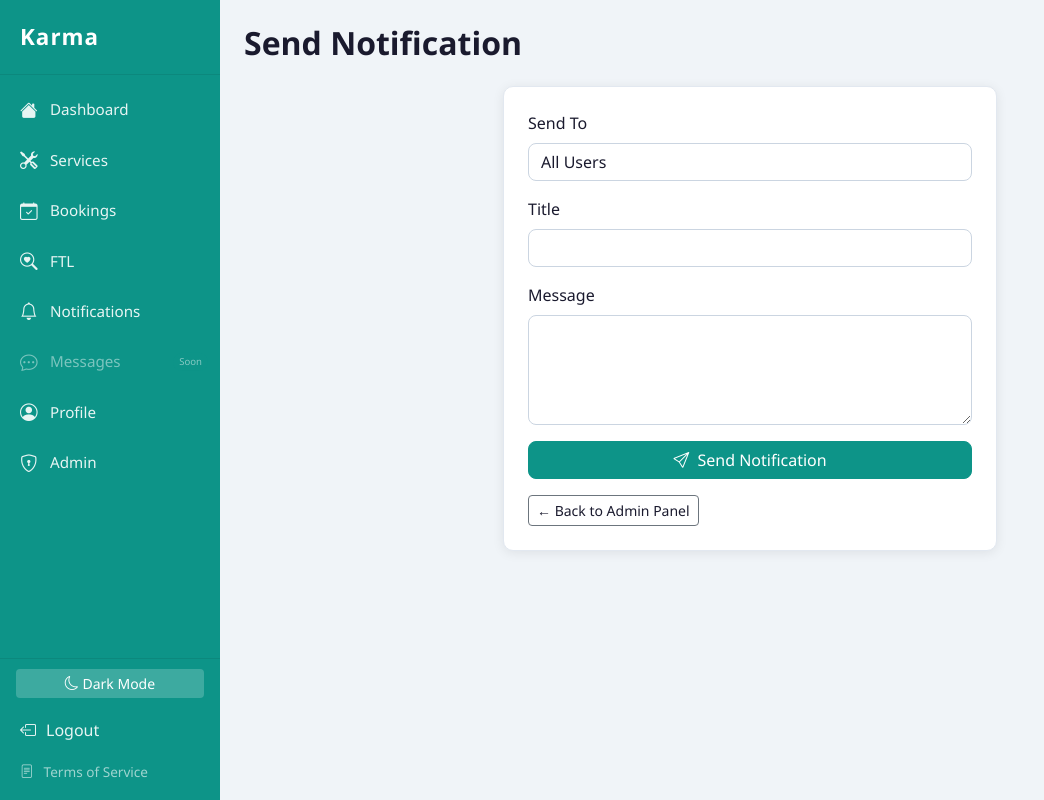
After one commit to Rockyffgod/OJT, a Django app: page /admin-panel/notify/ in a window 1280 px wide. The commit adds this page. Shown: the whole page, without its empty margins (0-1044 px from the left). Run offline with Django 5.2, Linux system fonts and the light colour scheme; the visitor is signed in with stand-in values (Sample User, id 1); data comes from the database, SQL or seed files in the repository.

Commit message:
add FTL auto-notifications, admin send notification page

```diff
--- a/config/urls.py
+++ b/config/urls.py
@@ -32,6 +32,7 @@ urlpatterns = [
     path('messages/', views.messages_list, name='messages'),
     path('messages/send/', views.send_message, name='send_message'),
     path('admin-panel/', views.admin_panel, name='admin_panel'),
+    path('admin-panel/notify/', views.admin_notify, name='admin_notify'),
     path('tos/', views.tos, name='tos'),
     path('tac/', views.tac, name='tac'),
 ]
--- a/config/views.py
+++ b/config/views.py
@@ -393,7 +393,15 @@ def ftl_detail(request, pk):
             messages.success(request, 'Alert marked as matched.')
         elif action == 'close':
             alert.status = FTLStatus.CLOSED
+            alert.resolved_at = timezone.now()
             alert.save()
+            Notification.objects.create(
+                user=alert.user,
+                title='FTL Alert Closed',
+                body=f'Your alert "{alert.title}" has been marked as resolved.',
+                type='ftl_closed',
+                reference_id=str(alert.id),
+            )
             messages.success(request, 'Alert closed.')
         elif action == 'delete':
             alert.delete()
@@ -406,7 +414,7 @@ def ftl_detail(request, pk):
 @login_required
 def ftl_new(request):
     if request.method == 'POST':
-        FTLAlert.objects.create(
+        alert = FTLAlert.objects.create(
             user=request.user,
             title=request.POST.get('title', ''),
             description=request.POST.get('description', ''),
@@ -414,6 +422,13 @@ def ftl_new(request):
             last_seen_location=request.POST.get('last_seen_location', ''),
             contact_method=request.POST.get('contact_method', 'PHONE'),
             contact_value=request.POST.get('contact_value', ''),
+        )
+        Notification.objects.create(
+            user=request.user,
+            title='FTL Alert Created',
+            body=f'Your alert "{alert.title}" has been posted.',
+            type='ftl_created',
+            reference_id=str(alert.id),
         )
         messages.success(request, 'FTL alert created.')
         return redirect('ftl_list')
@@ -496,6 +511,32 @@ def admin_panel(request):
     })
 
 
+@login_required
+def admin_notify(request):
+    if request.user.account_type != AccountType.ADMIN and not request.user.is_staff:
+        messages.error(request, 'Access denied.')
+        return redirect('dashboard')
+    if request.method == 'POST':
+        title = request.POST.get('title', '').strip()
+        body = request.POST.get('body', '').strip()
+        user_id = request.POST.get('user_id', '')
+        if not title or not body:
+            messages.error(request, 'Title and message are required.')
+            return redirect('admin_notify')
+        if user_id == 'all':
+            users = User.objects.filter(is_active=True)
+        else:
+            users = User.objects.filter(id=user_id, is_active=True)
+        count = 0
+        for u in users:
+            Notification.objects.create(user=u, title=title, body=body, type='admin', is_global=False)
+            count += 1
+        messages.success(request, f'Notification sent to {count} user(s).')
+        return redirect('admin_panel')
+    users = User.objects.filter(is_active=True).order_by('username')
+    return render(request, 'admin_notify.html', {'users': users})
+
+
 def tos(request):
     return render(request, 'tos.html')
 
--- /dev/null
+++ b/templates/admin_notify.html
@@ -0,0 +1,36 @@
+{% extends 'base.html' %}
+{% block title %}Send Notification - Admin{% endblock %}
+{% block content %}
+<h2 class="fw-bold mb-4">Send Notification</h2>
+
+<div class="row justify-content-center">
+    <div class="col-md-6">
+        <div class="card">
+            <div class="card-body p-4">
+                <form method="post">
+                    {% csrf_token %}
+                    <div class="mb-3">
+                        <label class="form-label fw-medium">Send To</label>
+                        <select name="user_id" class="form-select" required>
+                            <option value="all">All Users</option>
+                            {% for u in users %}
+                            <option value="{{ u.id }}">{{ u.get_full_name|default:u.username }} ({{ u.email }})</option>
+                            {% endfor %}
+                        </select>
+                    </div>
+                    <div class="mb-3">
+                        <label class="form-label fw-medium">Title</label>
+                        <input type="text" name="title" class="form-control" required maxlength="255">
+                    </div>
+                    <div class="mb-3">
+                        <label class="form-label fw-medium">Message</label>
+                        <textarea name="body" class="form-control" rows="4" required></textarea>
+                    </div>
+                    <button type="submit" class="btn btn-karma w-100"><i class="bi bi-send me-1"></i> Send Notification</button>
+                </form>
+                <a href="{% url 'admin_panel' %}" class="btn btn-outline-secondary btn-sm mt-3">&larr; Back to Admin Panel</a>
+            </div>
+        </div>
+    </div>
+</div>
+{% endblock %}
--- a/templates/admin_panel.html
+++ b/templates/admin_panel.html
@@ -39,6 +39,7 @@
     <div class="card-header">Quick Links</div>
     <div class="card-body">
         <a href="/admin/" class="btn btn-outline-primary btn-sm me-2"><i class="bi bi-shield-lock me-1"></i> Django Admin</a>
+        <a href="{% url 'admin_notify' %}" class="btn btn-outline-warning btn-sm me-2"><i class="bi bi-bell me-1"></i> Send Notification</a>
         <a href="{% url 'services' %}" class="btn btn-outline-success btn-sm me-2"><i class="bi bi-grid me-1"></i> Services</a>
         <a href="{% url 'bookings' %}" class="btn btn-outline-info btn-sm"><i class="bi bi-calendar-check me-1"></i> Bookings</a>
     </div>
```
